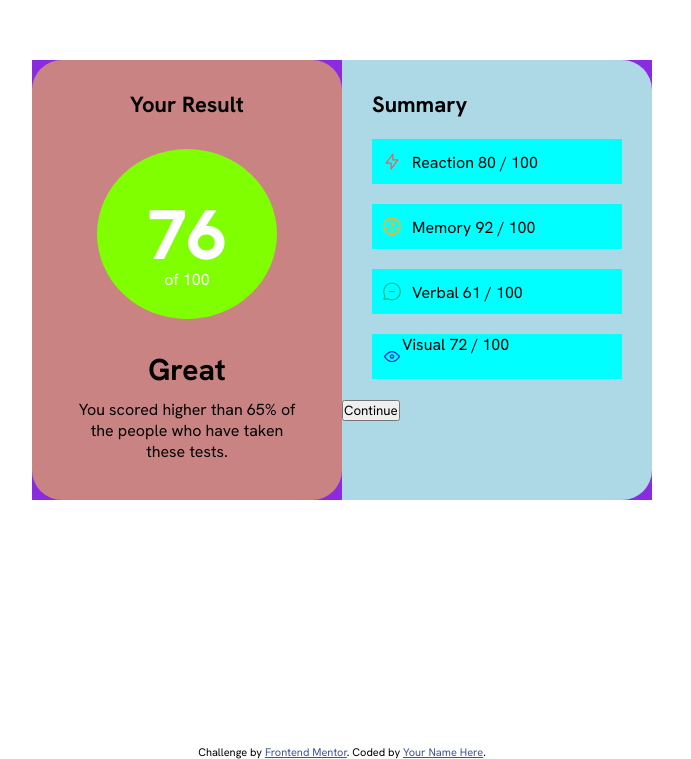
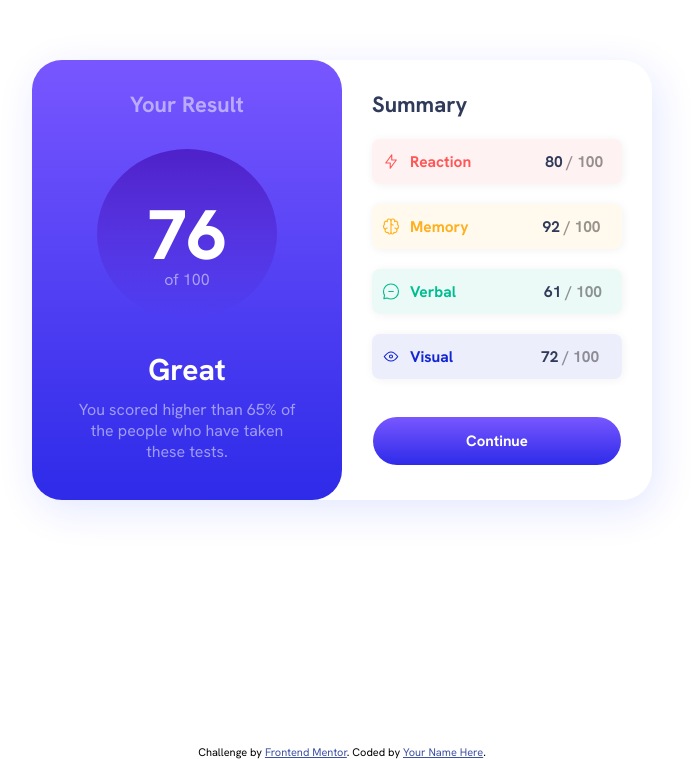
Before and after one commit to Nathan-Rodrigues0/projeto-sa-de, a plain HTML site: page index.html in a window 1280 px wide. Shown: the part 185-944 px from the top of the page, without its empty margins (298-989 px from the left). Drawn offline with Linux system fonts and the light colour scheme.

Commit message:
concluído

```diff
--- a/index.html
+++ b/index.html
@@ -34,7 +34,7 @@
         <img src="assets/images/icon-reaction.svg" alt="react">
         <p id="frase">
           Reaction
-          <span>80 / 100</span>
+          <span id="frase-2"><strong>80</strong> / 100</span>
         </p>
       </div>
 
@@ -42,7 +42,7 @@
         <img src="assets/images/icon-memory.svg" alt="memory">
         <p id="frase">
           Memory
-          <span>92 / 100</span>
+          <span id="frase-2"><strong>92</strong> / 100</span>
         </p>
       </div>
 
@@ -50,15 +50,15 @@
         <img src="assets/images/icon-verbal.svg" alt="verbal">
         <p id="frase">
          Verbal
-          <span>61 / 100</span>
+         <span class="ajuste-frase"><strong>61</strong> / 100</span>
         </p>
       </div>
 
       <div id="visual">
-        <img src="assets/images/icon-visual.svg" alt="">
-        <p>
+        <img src="assets/images/icon-visual.svg" alt="visual">
+        <p id="frase">
           Visual
-          <span>72 / 100</span>
+          <span class="ajuste-frase"><strong>72</strong> / 100</span>
         </p>
       </div>
 
--- a/style.css
+++ b/style.css
@@ -18,13 +18,15 @@ main {
     width: 620px;
     height: 440px;
     display: flex;
-    background-color: blueviolet;
+    box-shadow: 5px 10px 40px hsla(230, 100%, 50%, 0.114);
+    border-radius: 30px;
 }
 
 .result {
-    background-color: rgb(202, 131, 131);
+    background-image: linear-gradient(to bottom, hsl(252, 100%, 67%), hsl(241, 81%, 54%));
     width: 310px;
     border-radius: 30px;
+    color: white;
  }
 
 h2, h3 {
@@ -39,12 +41,13 @@ h2{
 
  h3 {
     font-size: 22px;
+    color: rgba(255, 255, 255, 0.518);
  }
 
 .num-1 {
     margin: 30px auto;
     padding-top: 40px;
-    background-color: chartreuse;
+    background-image: linear-gradient(to bottom, hsla(256, 72%, 46%, 1), hsla(241, 72%, 46%, 0));
     color: white;
     border-radius: 50%;
     height: 130px;
@@ -56,7 +59,7 @@ h2{
 
 .num-2 {
     margin-top: -80px;
-    color: white;
+    color: rgba(255, 255, 255, 0.518);
  }
 
 .result > p {
@@ -67,11 +70,11 @@ h2{
 
 .text {
     padding-top: 10px;
+    color: rgba(255, 255, 255, 0.518);
 }
 /* parte 2 */
 
 .summary {
-    background-color: lightblue;
     width: 310px;
     border-radius: 0 30px 30px 0;
 }
@@ -79,28 +82,78 @@ h2{
 #titulo-2 {
     text-align: left;
     padding-left: 30px;
+    color: hsl(224, 30%, 27%);
 }
 
 .summary > div {
     text-align: left;
-    font-size: 16px;
-    background-color: aqua;
+    font-size: 15.5px;
     height: 45px;
     width: 250px;
     margin: 20px auto;
     display: flex;
+    border-radius: 8px;
+    box-shadow: 1px 1px 10px rgba(0, 0, 0, 0.055);
 }
 
 img {
     padding: 0px 0px 0px 10px;
-    width: 20px;
+    width: 18px;
+}
+
+strong {
+    color: hsl(224, 30%, 27%);
+}
+
+#frase-2, .ajuste-frase {
+    color: rgba(0, 0, 0, 0.412);
+    padding-left: 70px;
 }
 
 #frase {
     padding-left: 10px;
-    margin-top: 13px;
+    margin-top: 12px;
+    font-weight: bolder;
+
 }
 
-div > span {
-    text-align: right;
+#react {
+    color: hsl(0, 100%, 67%);
+    background-color: hsla(0, 100%, 67%, 0.074);
 }
+
+#memory {
+    color: hsl(39, 100%, 56%);
+    background-color: hsl(39, 100%, 56%, 0.074);
+}
+
+#verbal {
+    color: hsl(166, 100%, 37%);
+    background-color: hsl(166, 100%, 37%, 0.074);
+}
+
+#visual {
+    color: hsl(234, 85%, 45%);
+    background-color: hsl(234, 85%, 45%, 0.074);
+}
+
+.ajuste-frase {
+    padding-left: 84px;
+}
+
+button {
+    margin: 38px auto;
+    display: block;
+    border-radius: 30px;
+    border: none;
+
+    width: 248px;
+    height: 48px;
+    font-weight: bolder;
+    font-size: 15px;
+
+    text-align: center;
+    background-image: linear-gradient(to bottom, hsl(252, 100%, 67%), hsl(241, 81%, 54%));
+    color: white;
+    cursor: pointer;
+}
```
